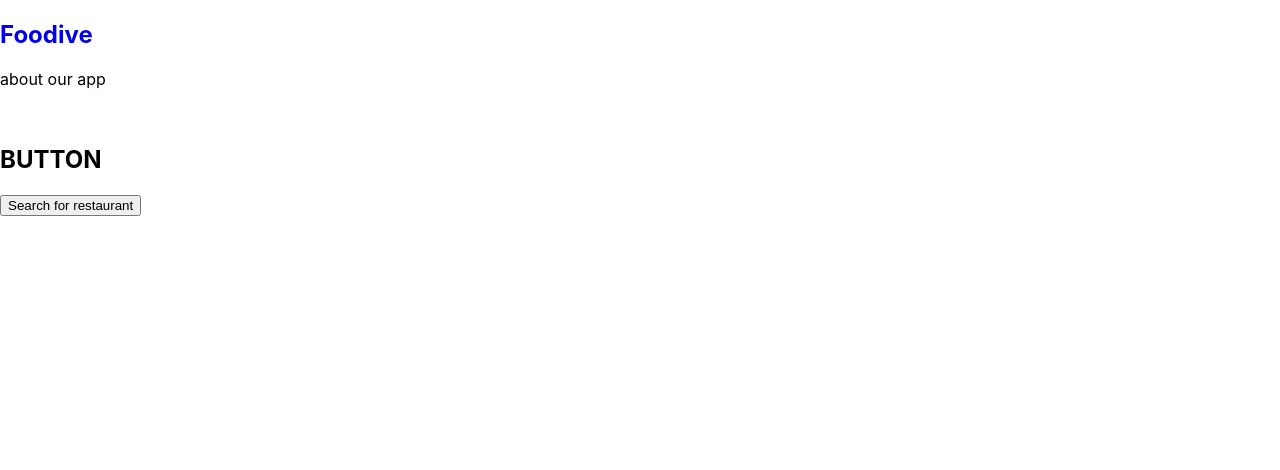
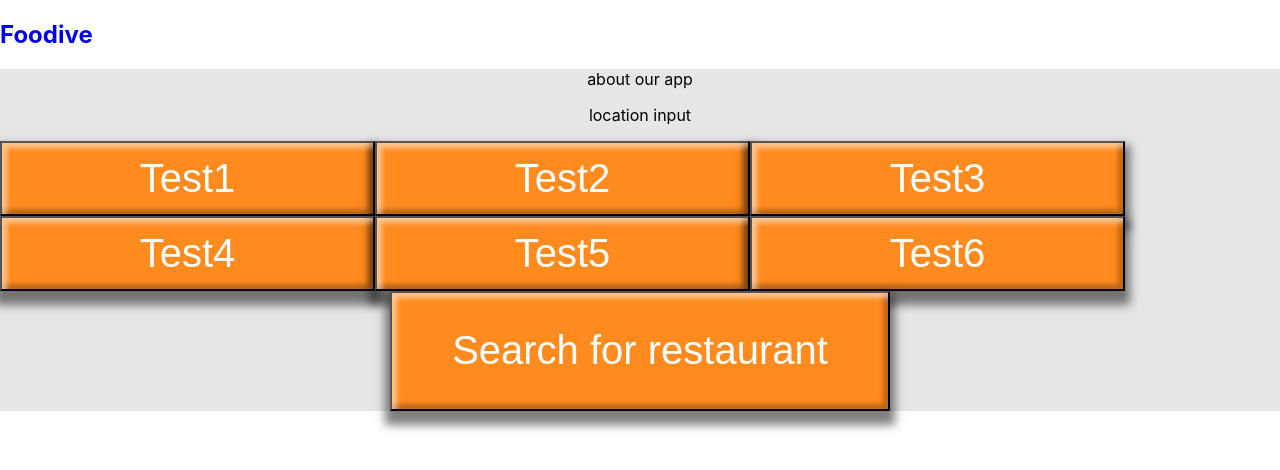
Before and after one commit to foodive/fe-foodive, a React (Create React App) app: page / in a window 1280 px wide. Shown: the top 470 px of the page. Built offline with nearby package versions, Linux system fonts and the light colour scheme.

Commit message:
create basic button styling

```diff
--- a/src/Components/Options.js
+++ b/src/Components/Options.js
@@ -4,7 +4,12 @@ import "../Styles/global.scss"
 const Options = () => {
     return (
         <section className="options-container">
-            <h2>BUTTON</h2>
+            <button>Test1</button>
+            <button>Test2</button>
+            <button>Test3</button>
+            <button>Test4</button>
+            <button>Test5</button>
+            <button>Test6</button>
         </section>
     )
 }
--- a/src/Styles/components/_buttons.scss
+++ b/src/Styles/components/_buttons.scss
@@ -0,0 +1,11 @@
+button {
+    height: 75px;
+    width: 375px;
+    left: 517px;
+    top: 825px;
+    border-radius: 0px;
+    background-color: $orange;
+    font-size: 40px;
+    color: $white;
+    box-shadow: 0px 9px 9px 5px rgba(0, 0, 0, 0.5), inset 5px 5px 5px rgba(255, 255, 255, 0.5), inset -5px -5px 4px rgba(0, 0, 0, 0.25);
+}
--- a/src/Styles/pages/_home.scss
+++ b/src/Styles/pages/_home.scss
@@ -1,23 +1,11 @@
-.box {
-    @extend %box-style;
-    background-color: $purple;
+main {
+    background-color: $light-grey;
+    display: flex;
+    flex-direction: column;
+    align-items: center;
 }
 
-.box2 {
-    @extend %box-style;
-    background-color: $black;
+.submit {
+    height: 120px;
+    width: 500px;
 }
-
-.box3 {
-    @extend %box-style;
-    background-color: $purple;
-}
-
-.box4 {
-    @extend %box-style;
-    background-color: $orange;
-}
-
-p {
-    color: $white;
-}
```
